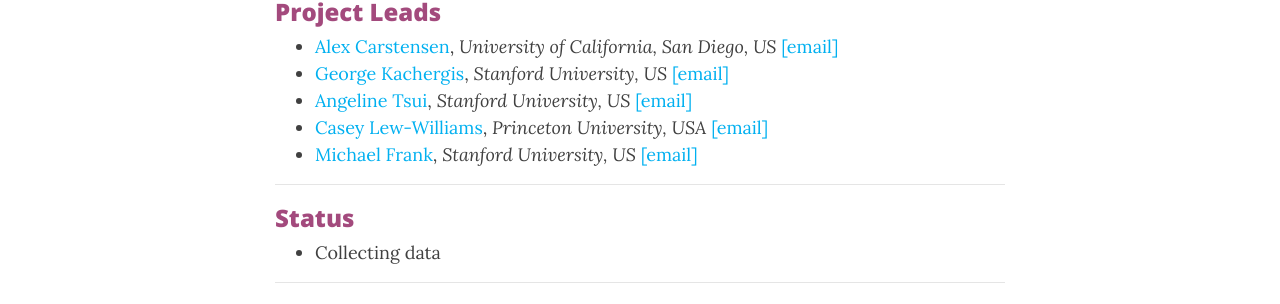
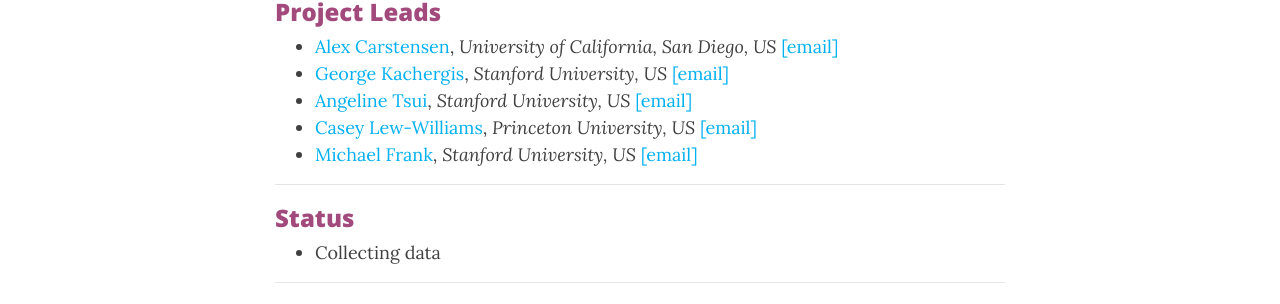
Before and after one commit to manybabies/manybabies.github.io, a Jekyll site: the page built from MB1A.md, in a window 1280 px wide and 900 px high, scrolled down 1076 px. Shown: the part 144-448 px from the top of the window. Built offline with Jekyll 4.4.1, drawn with Linux system fonts in a browser that asks for light colours; nearby versions of some CDN libraries; comment, search, counter and statistics services are not loaded.

Commit message:
Update MB1A.md

```diff
--- a/MB1A.md
+++ b/MB1A.md
@@ -20,7 +20,7 @@
 * [Alex Carstensen](http://abcarstensen.com), *University of California, San Diego, US* [[email]](mailto:abc@ucsd.edu)
 * [George Kachergis](http://www.kachergis.com), *Stanford University, US* [[email]](mailto:kachergis@stanford.edu)
 * [Angeline Tsui](https://angelinetsui.github.io/), *Stanford University, US* [[email]](mailto:angelinetsui@gmail.com)
-* [Casey Lew-Williams](https://psych.princeton.edu/person/casey-lew-williams), *Princeton University, USA* [[email]](mailto:caseylw@princeton.edu)
+* [Casey Lew-Williams](https://psych.princeton.edu/person/casey-lew-williams), *Princeton University, US* [[email]](mailto:caseylw@princeton.edu)
 * [Michael Frank]( https://web.stanford.edu/~mcfrank/), *Stanford University, US* [[email]](mailto:mcfrank@stanford.edu)
 
 
```
